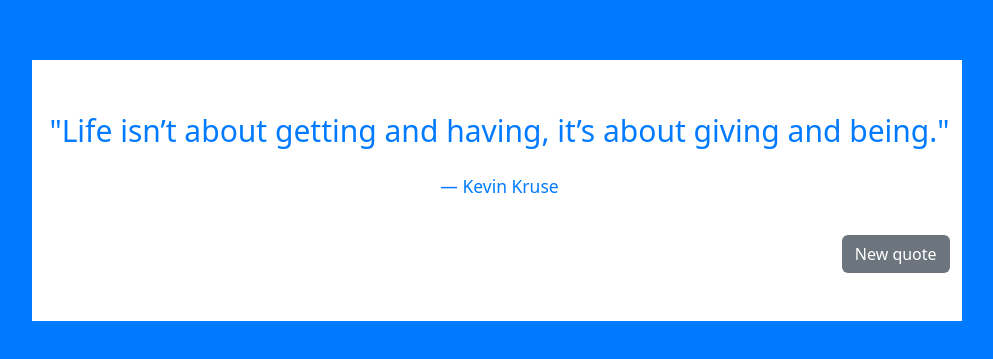
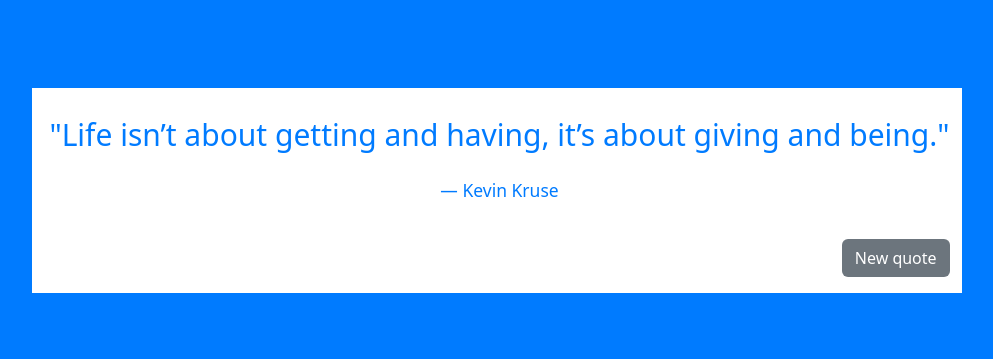
Before and after one commit to ygordeoliveira/random-quote-machine-Freecodecamp, a React (Create React App) app: page / in a window 1280 px wide. Shown: the part 191-550 px from the top of the page, without its empty margins (143-1136 px from the left). Built offline with nearby package versions, Linux system fonts and the light colour scheme.

Commit message:
Decrease the internal spacing in the div with the container class and arrange the element indentations in the Javascript file

```diff
--- a/src/App.js
+++ b/src/App.js
@@ -4,7 +4,6 @@ import React, { Component } from 'react';
 class RandomQuoteMachine extends Component {
     constructor(props) {
         super(props);
-
         this.state = {
             quotes: [
             {
@@ -40,6 +39,7 @@ class RandomQuoteMachine extends Component {
                 author: "Mahatma Gandhi",
             },
             ],
+
             colors: [
                 "#007bff", // Azul
                 "#28a745", // Verde
@@ -75,7 +75,7 @@ class RandomQuoteMachine extends Component {
         const currentColor = colors[currentColorIndex];
 
         return (
-      <div className="container py-5 text-center" style={{ backgroundColor: "#fff", color: currentColor }}>
+            <div className="container py-4 pb-3 text-center" style={{ backgroundColor: "#fff", color: currentColor }}>
                 <blockquote className="blockquote">
                     <p id="quote-text">"{currentQuote.text}"</p>
                     <footer className="blockquote-footer" style={{ color: currentColor }}>{currentQuote.author}</footer>
```
Lines whose indentation alone changed are shown as unchanged.
